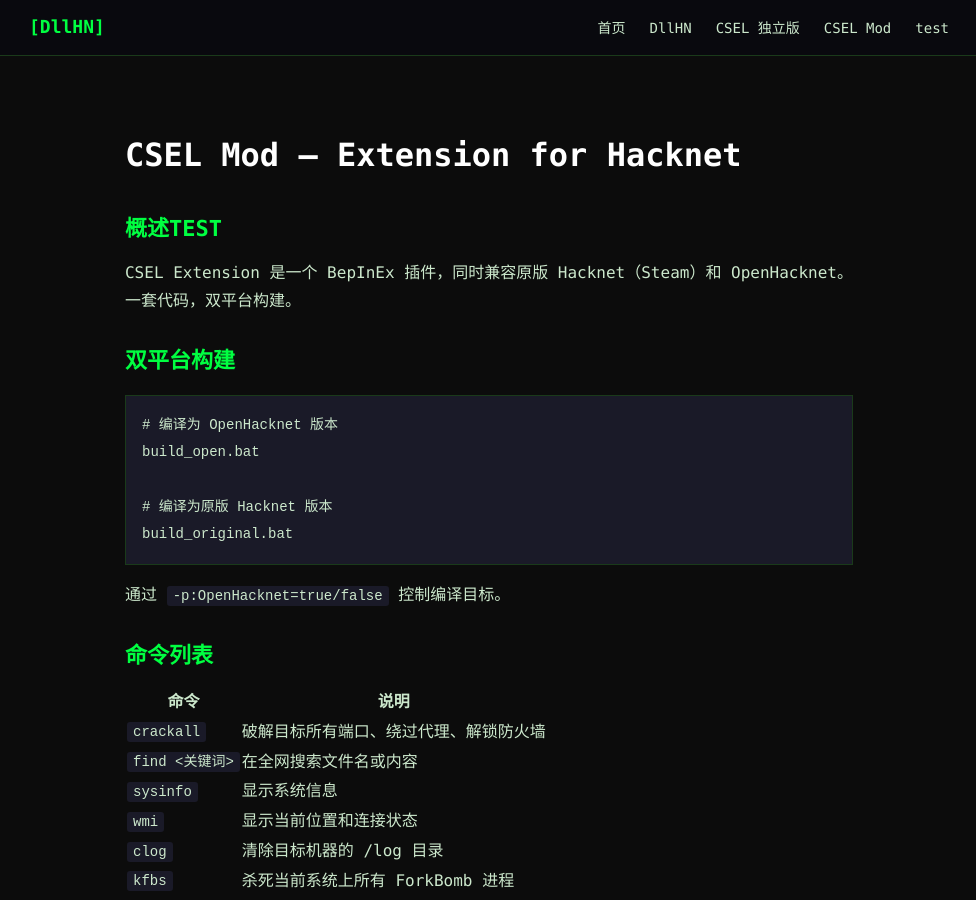
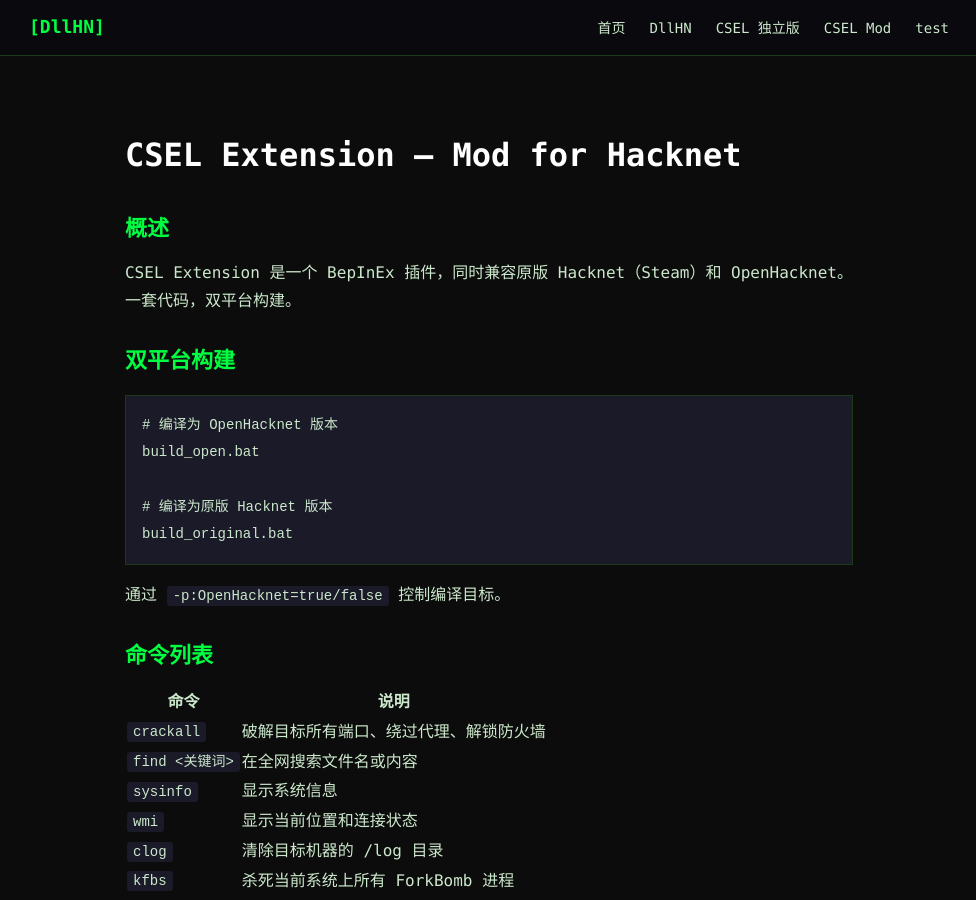
Before and after one commit to MEMZ-CHROER/dllHNWeb, a Jekyll site: the page built from csel-mod.md, in a window 1280 px wide and 900 px high. Shown: the whole window, without its empty margins (151-1127 px from the left). Built offline with Jekyll 4.4.1, drawn with Linux system fonts in a browser that asks for light colours.

Commit message:
update csel-mod.md

```diff
--- a/csel-mod.md
+++ b/csel-mod.md
@@ -2,9 +2,9 @@
 title: CSEL Mod
 ---
 
-# CSEL Mod — Extension for Hacknet
+# CSEL Extension — Mod for Hacknet
 
-## 概述TEST
+## 概述
 
 CSEL Extension 是一个 BepInEx 插件，同时兼容原版 Hacknet（Steam）和 OpenHacknet。
 一套代码，双平台构建。
```
